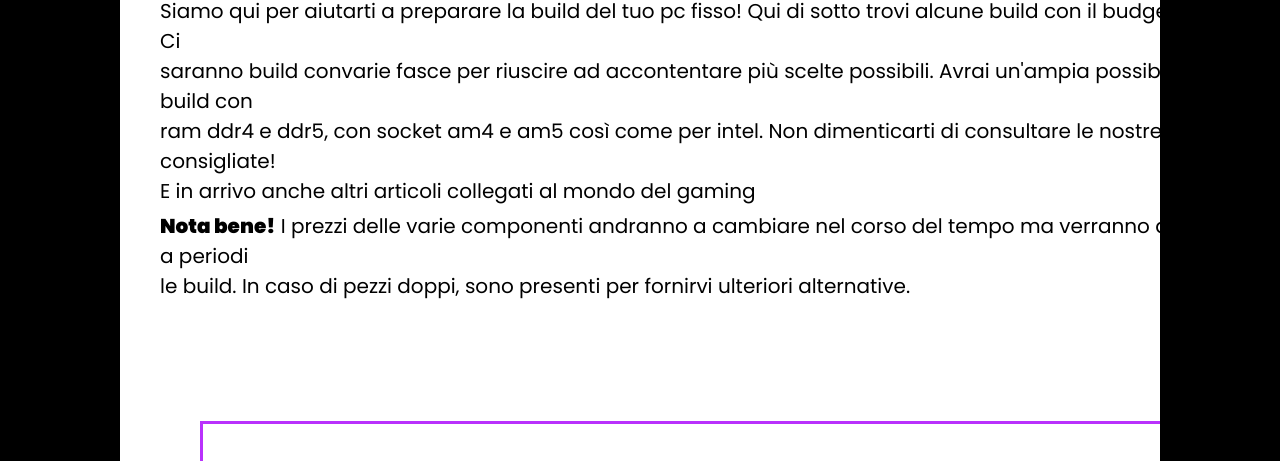
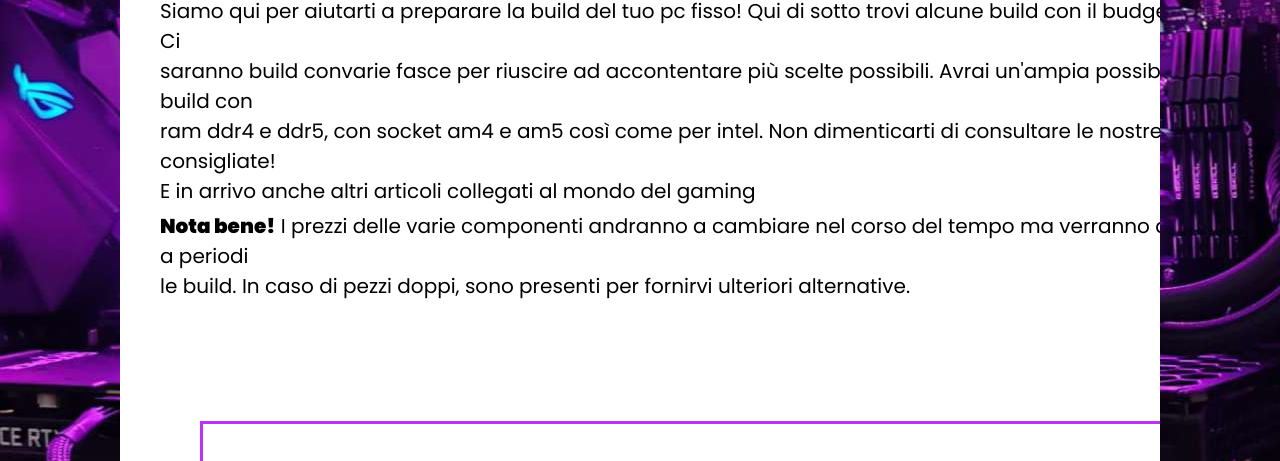
Before and after one commit to r3d3ib/pc-build, a plain HTML site: page index.html in a window 1280 px wide. Shown: the part 159-620 px from the top of the page. Drawn offline with Linux system fonts and the light colour scheme; a web font is replaced by a local one.

Commit message:
fix image

```diff
--- a/css/style.css
+++ b/css/style.css
@@ -14,7 +14,7 @@ body {
     height: 100%;
     width: 80px; /* Larghezza della banda nera */
     background-color: #000;
-    background-image: url("img/1699636929684.jpg");
+    background-image: url("/img/1699636929684.jpg");
     padding: 20px;
   }
 
@@ -26,7 +26,7 @@ body {
     height: 100%;
     width: 80px; /* Larghezza della banda nera */
     background-color: #000;
-    background-image: url("img/1699636740587.jpg");
+    background-image: url("/img/1699636740587.jpg");
     padding: 20px;
   }
 
```
